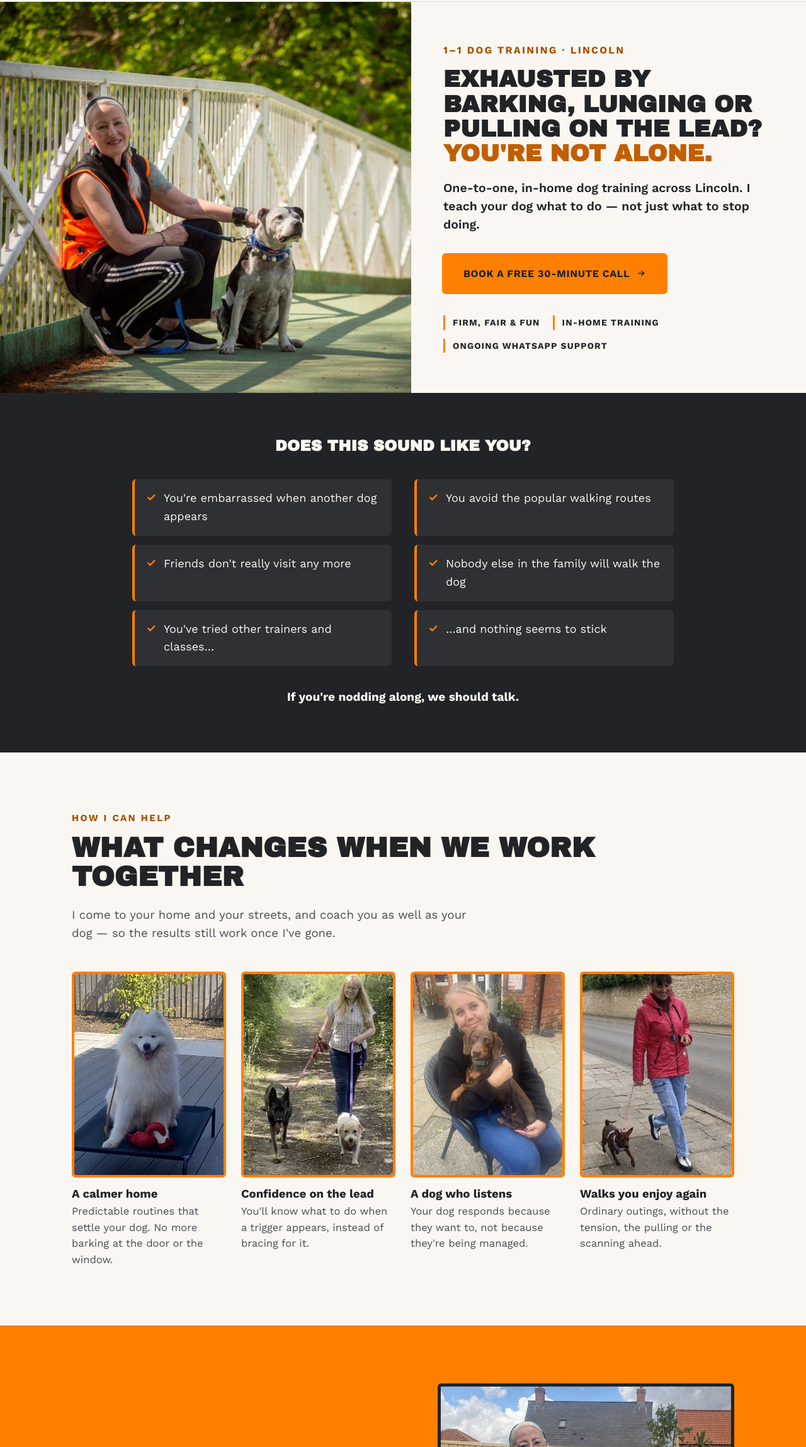
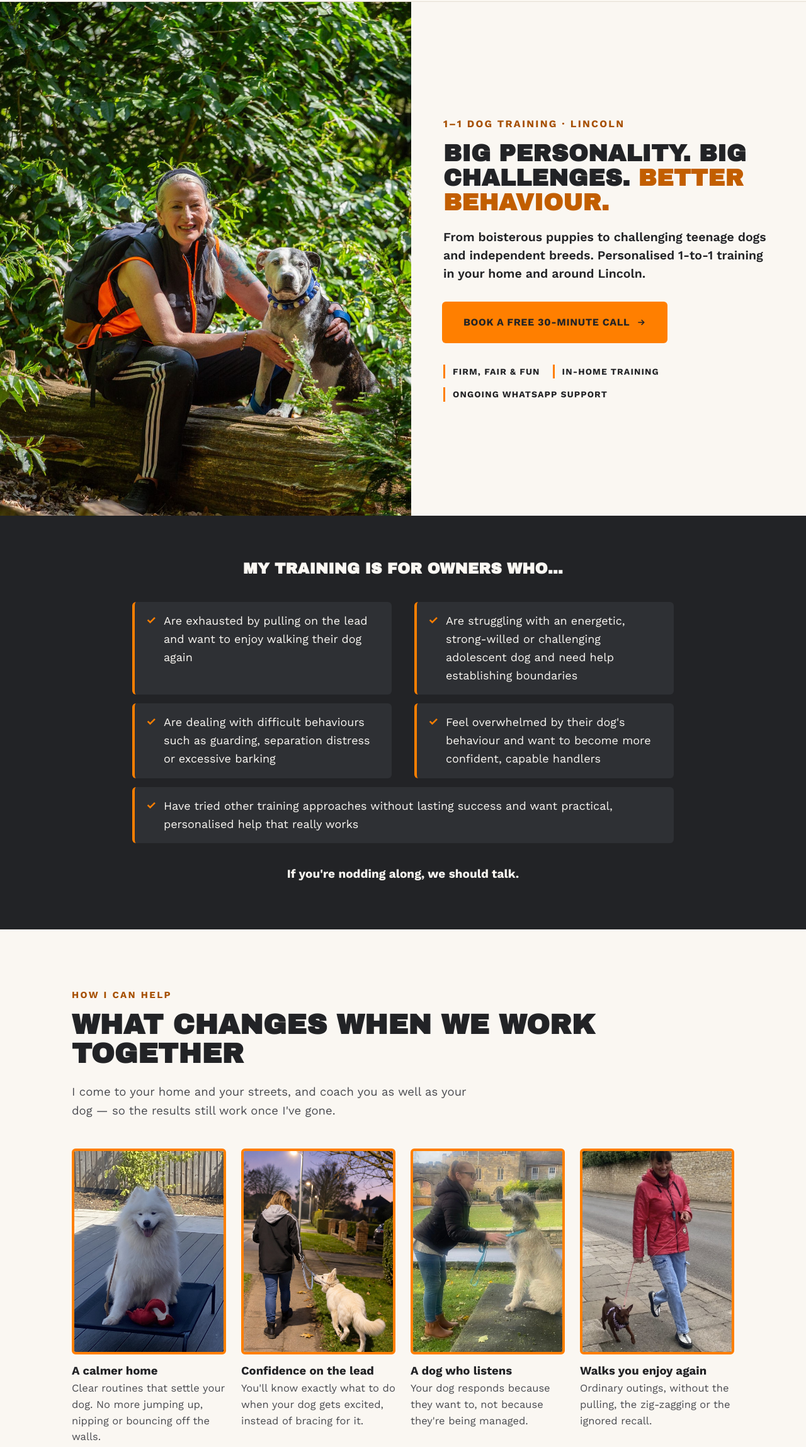
Before and after one commit to AnnaTDogtrainer/denzels-dog-training, a plain HTML site: page index.html in a window 1280 px wide. Shown: the part 71-2369 px from the top of the page at 63% size. Drawn offline with nearby package versions, Linux system fonts and the light colour scheme.

Commit message:
Add files via upload

```diff
--- a/index.html
+++ b/index.html
@@ -4,17 +4,17 @@
 <meta charset="UTF-8">
 <meta name="viewport" content="width=device-width, initial-scale=1.0">
 <title>1-1 Dog Training in Lincoln | Denzel's Dog Training</title>
-<meta name="description" content="In-home one-to-one dog training and behaviour help across Lincoln. For barking, lunging and pulling on the lead. Book a free 30-minute call with Anna.">
+<meta name="description" content="In-home one-to-one dog training across Lincoln for boisterous puppies, teenage dogs and independent breeds. Book a free 30-minute call with Anna.">
 <meta name="theme-color" content="#FAF7F2">
 <link rel="icon" type="image/png" href="images/favicon.png">
 <link rel="apple-touch-icon" href="images/favicon.png">
-<link rel="canonical" href="https://annatdogtrainer.github.io/denzels-dog-training/">
+<link rel="canonical" href="https://help.denzelsdogtraining.co.uk/">
 <meta property="og:type" content="website">
 <meta property="og:title" content="1-1 Dog Training in Lincoln | Denzel's Dog Training">
-<meta property="og:description" content="Exhausted by barking, lunging or pulling on the lead? In-home one-to-one training across Lincoln. Book a free 30-minute call.">
-<meta property="og:url" content="https://annatdogtrainer.github.io/denzels-dog-training/">
-<meta property="og:image" content="https://annatdogtrainer.github.io/denzels-dog-training/images/hero-anna-denzel-bridge.jpg">
-<meta property="og:image:alt" content="Anna from Denzel's Dog Training with her dog on a bridge in Lincoln">
+<meta property="og:description" content="Big personality. Big challenges. Better behaviour. In-home one-to-one training across Lincoln for puppies, teenage dogs and independent breeds. Book a free 30-minute call.">
+<meta property="og:url" content="https://help.denzelsdogtraining.co.uk/">
+<meta property="og:image" content="https://help.denzelsdogtraining.co.uk/hero-anna-denzel-log.jpg">
+<meta property="og:image:alt" content="Anna from Denzel's Dog Training with her dog Denzel in the woods">
 <meta property="og:locale" content="en_GB">
 <meta name="twitter:card" content="summary_large_image">
 <link rel="preconnect" href="https://fonts.googleapis.com">
@@ -90,7 +90,7 @@
      behaves the same on a laptop and on a very wide monitor. */
   .hero{ display:grid; grid-template-columns:1.02fr 0.98fr; align-items:stretch; }
   .hero-media{ position:relative; min-height:440px; }
-  .hero-media img{ width:100%; height:100%; object-fit:cover; object-position:46% 42%; }
+  .hero-media img{ width:100%; height:100%; object-fit:cover; object-position:55% 40%; }
   .hero-content{
     display:flex; align-items:center; justify-content:flex-start;
     background:var(--cream); padding:64px clamp(28px,4vw,68px);
@@ -264,7 +264,7 @@
     /* Hero stacks on phones: photo on top, words underneath */
     .hero{ grid-template-columns:1fr; }
     .hero-media{ min-height:0; aspect-ratio:4/3; }
-    .hero-media img{ object-position:45% 42%; }
+    .hero-media img{ object-position:55% 42%; }
     .hero-content{ padding:32px 24px 54px; }
     .hero-text{ max-width:none; }
     .hero-text .eyebrow{ font-size:15px; }
@@ -279,6 +279,7 @@
   @media (prefers-reduced-motion: reduce){
     *{ transition:none !important; scroll-behavior:auto !important; }
   }
+  .pain-points .pain-item:last-child:nth-child(odd){ grid-column:1 / -1; }
 </style>
 </head>
 <body>
@@ -294,12 +295,12 @@
 </header>
 
 <section class="hero">
-  <div class="hero-media"><img src="images/hero-anna-denzel-bridge.jpg" alt="Anna with her dog Denzel on a bridge in Lincoln"></div>
+  <div class="hero-media"><img src="hero-anna-denzel-log.jpg" alt="Anna smiling with her dog Denzel, sitting on a log in the woods"></div>
   <div class="hero-content">
     <div class="hero-text">
       <div class="eyebrow">1&ndash;1 Dog Training &middot; Lincoln</div>
-      <h1>Exhausted by barking, lunging or pulling on the lead? <span class="accent">You're not alone.</span></h1>
-      <p class="lead">One-to-one, in-home dog training across Lincoln. I teach your dog what to do &mdash; not just what to stop doing.</p>
+      <h1>Big personality. Big challenges. <span class="accent">Better behaviour.</span></h1>
+      <p class="lead">From boisterous puppies to challenging teenage dogs and independent breeds. Personalised 1&#8209;to&#8209;1 training in your home and around Lincoln.</p>
       <a class="btn" href="https://www.denzelsdogtraining.co.uk/booking-calendar/free-consultation-call-1">
         Book a free 30-minute call
         <svg viewBox="0 0 24 24" fill="none" stroke="currentColor" stroke-width="2.5"><path d="M5 12h14M13 6l6 6-6 6"/></svg>
@@ -315,14 +316,13 @@
 
 <section class="section-tight band-dark">
   <div class="wrap">
-    <h2 class="pain-heading">Does this sound like you?</h2>
+    <h2 class="pain-heading">My training is for owners who&hellip;</h2>
     <div class="pain-points">
-      <div class="pain-item"><span class="check">&#10003;</span><span>You're embarrassed when another dog appears</span></div>
-      <div class="pain-item"><span class="check">&#10003;</span><span>You avoid the popular walking routes</span></div>
-      <div class="pain-item"><span class="check">&#10003;</span><span>Friends don't really visit any more</span></div>
-      <div class="pain-item"><span class="check">&#10003;</span><span>Nobody else in the family will walk the dog</span></div>
-      <div class="pain-item"><span class="check">&#10003;</span><span>You've tried other trainers and classes&hellip;</span></div>
-      <div class="pain-item"><span class="check">&#10003;</span><span>&hellip;and nothing seems to stick</span></div>
+      <div class="pain-item"><span class="check">&#10003;</span><span>Are exhausted by pulling on the lead and want to enjoy walking their dog again</span></div>
+      <div class="pain-item"><span class="check">&#10003;</span><span>Are struggling with an energetic, strong-willed or challenging adolescent dog and need help establishing boundaries</span></div>
+      <div class="pain-item"><span class="check">&#10003;</span><span>Are dealing with difficult behaviours such as guarding, separation distress or excessive barking</span></div>
+      <div class="pain-item"><span class="check">&#10003;</span><span>Feel overwhelmed by their dog's behaviour and want to become more confident, capable handlers</span></div>
+      <div class="pain-item"><span class="check">&#10003;</span><span>Have tried other training approaches without lasting success and want practical, personalised help that really works</span></div>
     </div>
     <p class="pain-foot">If you're nodding along, we should talk.</p>
   </div>
@@ -337,22 +337,22 @@
       <div class="help">
         <div class="help-photo"><img src="images/outcome-clear-routines.jpg" alt="A calm Samoyed settled on a raised bed in the garden" loading="lazy" decoding="async"></div>
         <h3>A calmer home</h3>
-        <p>Predictable routines that settle your dog. No more barking at the door or the window.</p>
+        <p>Clear routines that settle your dog. No more jumping up, nipping or bouncing off the walls.</p>
       </div>
       <div class="help">
-        <div class="help-photo"><img src="images/outcome-handling-confidence.jpg" alt="A client confidently walking two dogs on lead together" loading="lazy" decoding="async"></div>
+        <div class="help-photo"><img src="outcome-swiss-shepherd.jpg" alt="A client walking her White Swiss Shepherd on a loose lead at dusk" loading="lazy" decoding="async"></div>
         <h3>Confidence on the lead</h3>
-        <p>You'll know what to do when a trigger appears, instead of bracing for it.</p>
+        <p>You'll know exactly what to do when your dog gets excited, instead of bracing for it.</p>
       </div>
       <div class="help">
-        <div class="help-photo"><img src="images/outcome-calmer-dog.jpg" alt="A client sitting outside a cafe with her relaxed dachshund" loading="lazy" decoding="async"></div>
+        <div class="help-photo"><img src="outcome-wolfhound.jpg" alt="A young Irish Wolfhound sitting attentively and looking up at his owner" loading="lazy" decoding="async"></div>
         <h3>A dog who listens</h3>
         <p>Your dog responds because they want to, not because they're being managed.</p>
       </div>
       <div class="help">
         <div class="help-photo"><img src="images/outcome-stress-free-walks.jpg" alt="A client walking her miniature dachshund calmly on a Lincoln street" loading="lazy" decoding="async"></div>
         <h3>Walks you enjoy again</h3>
-        <p>Ordinary outings, without the tension, the pulling or the scanning ahead.</p>
+        <p>Ordinary outings, without the pulling, the zig-zagging or the ignored recall.</p>
       </div>
     </div>
   </div>
@@ -386,7 +386,7 @@
       <div class="for-card yes">
         <h3>This is for you if&hellip;</h3>
         <ul>
-          <li>Your dog barks, lunges or pulls, and walks have stopped being fun</li>
+          <li>Your puppy or teenage dog is testing boundaries &mdash; pulling, jumping up, nipping or ignoring recall</li>
           <li>You want to understand your dog, not just manage them</li>
           <li>You can practise for ten minutes most days</li>
           <li>You'd rather be coached in your own home than sit in a class</li>
@@ -442,7 +442,7 @@
           <span class="stars" aria-label="Rated 5 out of 5">&#9733;&#9733;&#9733;&#9733;&#9733;</span>
           <span class="who">Claire M.</span>
           <span aria-hidden="true">&middot;</span>
-          <span>fear-reactive Standard Poodle</span>
+          <span>Standard Poodle</span>
         </div>
       </blockquote>
       <blockquote class="review">
@@ -482,17 +482,17 @@
       </details>
       <details class="faq-item">
         <summary>How long until I see results?</summary>
-        <p>Most clients see a difference after the second session. More complex issues &mdash; reactivity in particular &mdash; take longer, and depend on consistency between sessions as much as during them.</p>
+        <p>Most clients see a difference after the second session. Lasting results depend on practice between sessions as much as during them.</p>
       </details>
       <details class="faq-item">
         <summary>Are you a dog trainer or a behaviourist?</summary>
-        <p>Both. I do everyday training, and I run a separate programme for reactivity and other behaviour problems.</p>
+        <p>Both. I do everyday training, and I run a separate programme for more complex behaviour problems.</p>
         <p>I don't work to one fixed method. Training is communication: I give your dog clear, consistent information so they always know where they stand, and I show you how to do the same. Dogs settle when life is predictable &mdash; a lot of what looks like bad behaviour is simply a dog who doesn't know what's expected.</p>
         <p>No vet referral needed. If I think pain or a medical issue may be playing a part, I'll say so and suggest a vet check alongside our work.</p>
       </details>
       <details class="faq-item">
         <summary>What breeds do you work with?</summary>
-        <p>Any breed. I've worked with everything from Chihuahuas to German Shepherds. The programme is tailored to your dog, whatever they are.</p>
+        <p>I especially love working with puppies and teenage dogs from 5 months to 2 years, and with distinctive, independent breeds: Swiss and German Shepherds, Samoyeds, Huskies, Wolfhounds and Doodles. Whatever your breed, get in touch and I'll tell you honestly whether I'm the right fit.</p>
       </details>
     </div>
   </div>
@@ -555,8 +555,8 @@
   "@type":"LocalBusiness",
   "name":"Denzel's Dog Training",
   "description":"In-home one-to-one dog training and behaviour support across Lincoln.",
-  "url":"https://annatdogtrainer.github.io/denzels-dog-training/",
-  "image":"https://annatdogtrainer.github.io/denzels-dog-training/images/hero-anna-denzel-bridge.jpg",
+  "url":"https://help.denzelsdogtraining.co.uk/",
+  "image":"https://help.denzelsdogtraining.co.uk/hero-anna-denzel-log.jpg",
   "areaServed":{"@type":"City","name":"Lincoln, England"},
   "address":{"@type":"PostalAddress","addressLocality":"Lincoln","addressRegion":"Lincolnshire","addressCountry":"GB"},
   "sameAs":[
```
Also changed, not shown: desk-helps.png (added), hero-anna-denzel-log.jpg (added), outcome-swiss-shepherd.jpg (added), outcome-wolfhound.jpg (added).
